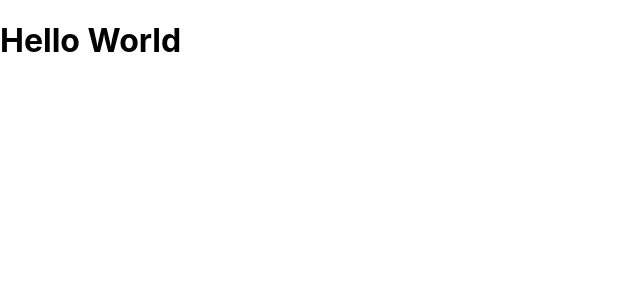
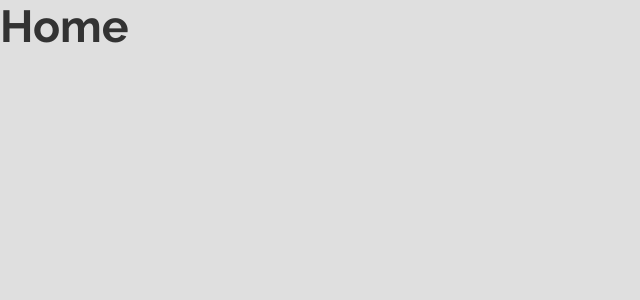
Before and after one commit to sanchitgnawali/cookit, a React (Create React App) app: page / in a window 1280 px wide. Shown: the top 300 px of the page, without its empty margins (0-640 px from the left). Built offline with nearby package versions, Linux system fonts and the light colour scheme.

Commit message:
added routes and added some styles to the app body

```diff
--- a/package.json
+++ b/package.json
@@ -8,6 +8,7 @@
     "@testing-library/user-event": "^13.5.0",
     "react": "^17.0.2",
     "react-dom": "^17.0.2",
+    "react-router-dom": "^6.2.1",
     "react-scripts": "5.0.0",
     "web-vitals": "^2.1.2"
   },
--- a/src/App.js
+++ b/src/App.js
@@ -1,9 +1,22 @@
 import "./App.css";
+import { BrowserRouter, Route, Routes } from "react-router-dom";
+
+import Home from "./pages/home/Home";
+import Create from "./pages/create/Create";
+import Recipe from "./pages/recipe/Recipe";
+import Search from "./pages/search/Search";
 
 function App() {
   return (
     <div className="App">
-      <h1>Hello World</h1>
+      <BrowserRouter>
+        <Routes>
+          <Route path="/" element={<Home />} />
+          <Route path="/create" element={<Create />} />
+          <Route path="/recipes/:id" element={<Recipe />} />
+          <Route path="/search" element={<Search />} />
+        </Routes>
+      </BrowserRouter>
     </div>
   );
 }
--- a/src/index.css
+++ b/src/index.css
@@ -1,13 +1,43 @@
+@import url("https://fonts.googleapis.com/css2?family=Raleway:wght@100;200;300;400;500;600;700;800&display=swap");
+
+/* base styles */
+html,
+body,
+#root {
+  height: 100%;
+}
 body {
+  font-family: Raleway, sans-serif;
   margin: 0;
-  font-family: -apple-system, BlinkMacSystemFont, 'Segoe UI', 'Roboto', 'Oxygen',
-    'Ubuntu', 'Cantarell', 'Fira Sans', 'Droid Sans', 'Helvetica Neue',
-    sans-serif;
-  -webkit-font-smoothing: antialiased;
-  -moz-osx-font-smoothing: grayscale;
+  font-size: 1.4em;
+  background: #dfdfdf;
+  color: #333;
 }
-
-code {
-  font-family: source-code-pro, Menlo, Monaco, Consolas, 'Courier New',
-    monospace;
+h1,
+h2,
+h3,
+p {
+  margin: 0;
 }
+input,
+textarea {
+  color: #333;
+  padding: 8px;
+  font-size: 1em;
+  border-radius: 4px;
+  border: 1px solid #d4d4d4;
+  background-color: #fff;
+  display: block;
+  width: 100%;
+  box-sizing: border-box;
+}
+.page-title {
+  text-align: center;
+  margin: 40px auto;
+  color: #333;
+}
+.loading,
+.error {
+  text-align: center;
+  margin: 40px auto;
+}
--- /dev/null
+++ b/src/pages/create/Create.jsx
@@ -0,0 +1,9 @@
+import "./Create.css";
+
+export default function Create() {
+  return (
+    <div>
+      <h1>Create</h1>
+    </div>
+  );
+}
--- /dev/null
+++ b/src/pages/home/Home.jsx
@@ -0,0 +1,9 @@
+import "./Home.css";
+
+export default function Home() {
+  return (
+    <div>
+      <h1>Home</h1>
+    </div>
+  );
+}
--- /dev/null
+++ b/src/pages/recipe/Recipe.jsx
@@ -0,0 +1,9 @@
+import "./Recipe.css";
+
+export default function Recipe() {
+  return (
+    <div>
+      <h1>Recipe</h1>
+    </div>
+  );
+}
--- /dev/null
+++ b/src/pages/search/Search.jsx
@@ -0,0 +1,9 @@
+import "./Search.css";
+
+export default function Search() {
+  return (
+    <div>
+      <h1>Search</h1>
+    </div>
+  );
+}
```
Also changed, not shown: src/pages/create/Create.css (added), src/pages/home/Home.css (added), src/pages/recipe/Recipe.css (added), src/pages/search/Search.css (added), 1 other file (tests, documents, lock files or other folders).
